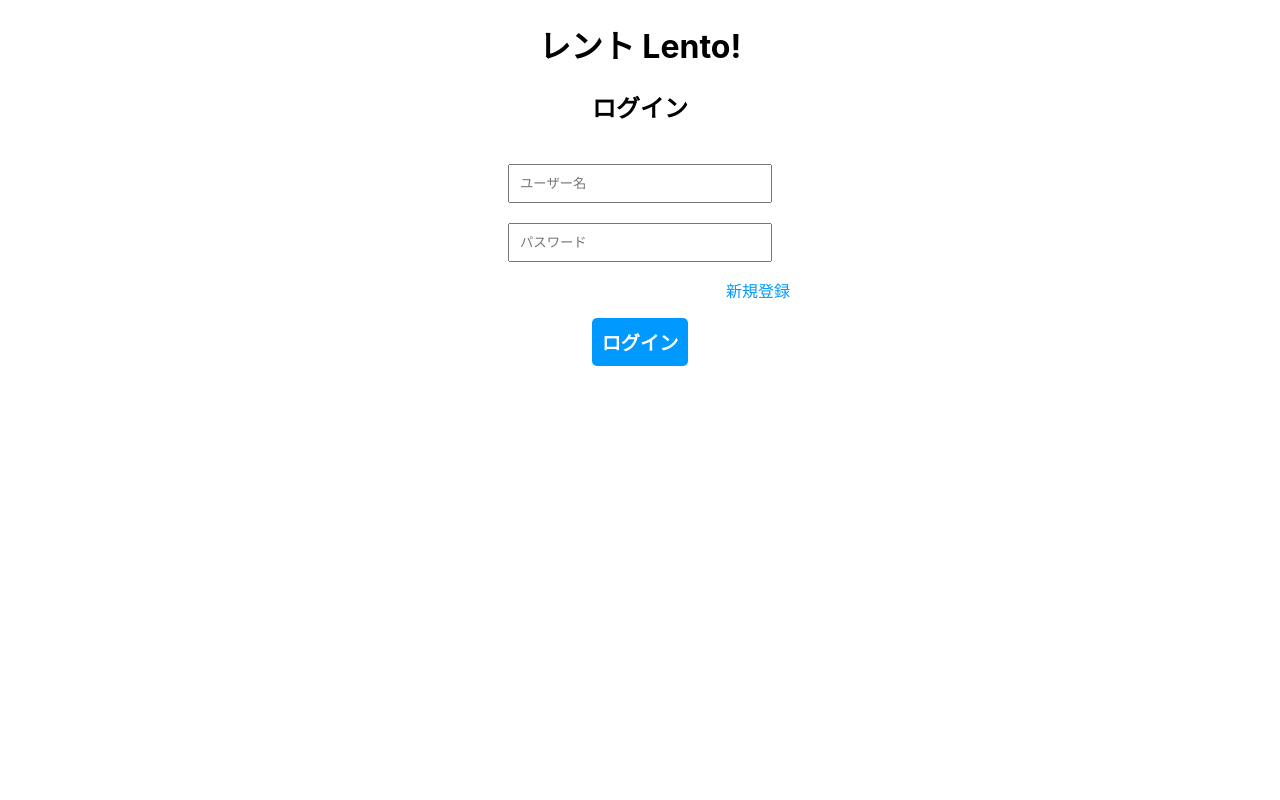
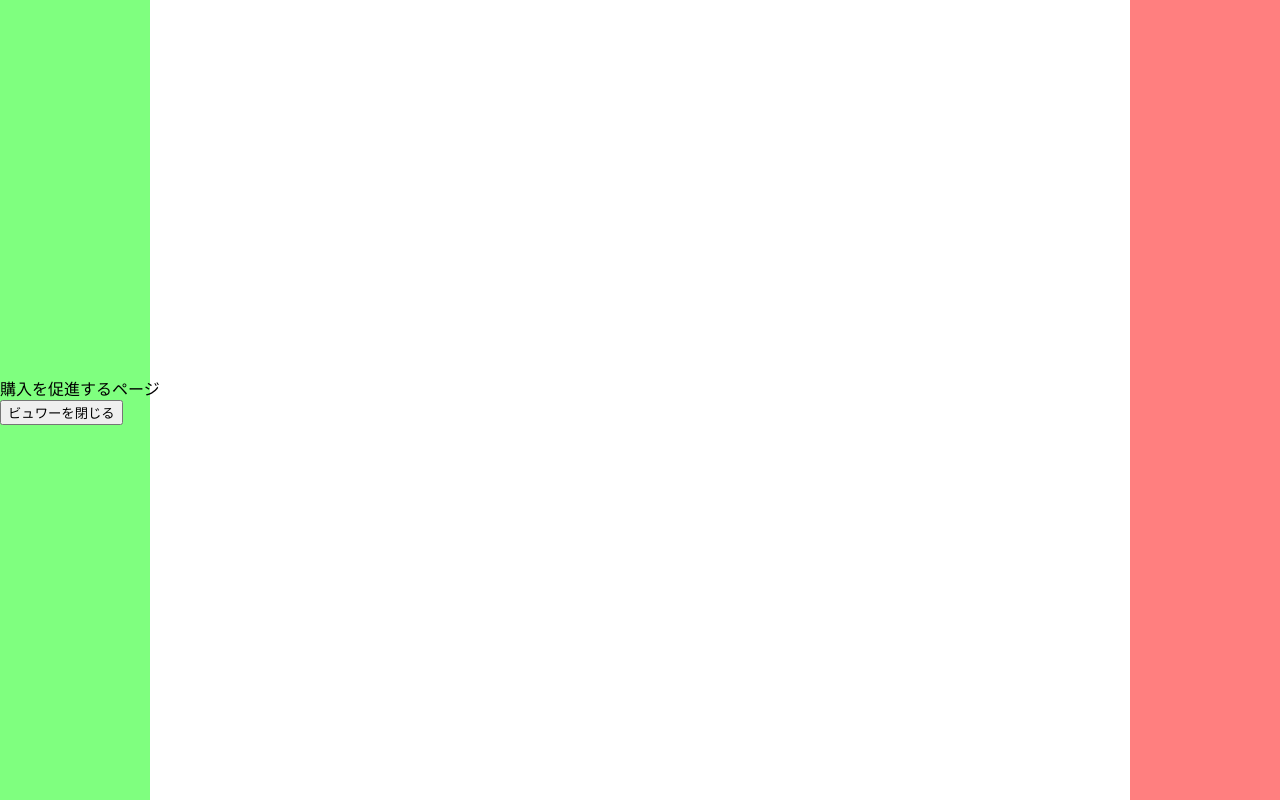
Before and after one commit to Hobiron03/lend, a React (Create React App) app in the folder lend_frontend/: page / in a window 1280 px wide. Built offline with nearby package versions, Linux system fonts and the light colour scheme.

Commit message:
ビュワーを実装

```diff
--- a/lend_frontend/src/App.scss
+++ b/lend_frontend/src/App.scss
@@ -1,5 +1,6 @@
 @import "./components/Login/_Login.scss";
 @import "./components/Screen/Screen";
+@import "./components/Viewer/Viewer";
 @import "./components/organizations/TabBar/TabBar";
 @import "./components/organizations/AppBar/AppBar";
 @import "./components/organizations/BottomBar/BottomBar";
--- a/lend_frontend/src/App.tsx
+++ b/lend_frontend/src/App.tsx
@@ -6,11 +6,12 @@ import { TabBar } from "./components/organizations/TabBar/TabBar";
 import AppBar from "./components/organizations/AppBar/AppBar";
 import BottomBar from "./components/organizations/BottomBar/BottomBar";
 import "./App.scss";
+import Viewer from './components/Viewer/Viewer'
 
 function App() {
   return (
     <div className="App">
-      <Login />
+      <Viewer />
     </div>
   );
 }
--- a/lend_frontend/src/components/Screen/Screen.tsx
+++ b/lend_frontend/src/components/Screen/Screen.tsx
@@ -1,9 +1,9 @@
-import React from 'react';
+import React, { ReactNode } from 'react';
 import AppBar from '../organizations/AppBar/AppBar';
 import BottomBar from '../organizations/BottomBar/BottomBar';
 
 interface Props{
-	children: JSX.Element
+	children: ReactNode
 }
 
 /**
--- /dev/null
+++ b/lend_frontend/src/components/Viewer/Viewer.tsx
@@ -0,0 +1,51 @@
+import React, { useState } from 'react';
+import { useHistory } from 'react-router-dom';
+import image1 from '../../assets/p1.png';
+import image2 from '../../assets/p2.png';
+import image3 from '../../assets/p3.png';
+import image4 from '../../assets/p4.png';
+
+const images = [image1, image2, image3, image4];
+const Viewer = () => {
+	const [page, setPage] = useState(4);
+
+	const handlePageNext = () => {
+		if(page != images.length){
+			setPage(page => page + 1);
+		}
+	}
+
+	const handlePageBack = () => {
+		if(0 < page){
+			setPage(page => page - 1);
+		}
+	}
+
+	const history = useHistory();
+	const handleCloseViewer = () => {
+		history.push('/mybook');
+	}
+
+	return (
+		<div className="viewer">
+			{
+				page < images.length ? (
+					<img className="viewer-image" src={images[page]}/>
+				) : (
+					// TODO: yuta-ike 最後に挿入するページ。何表示するか。
+					<div className="additional-page">
+						<div>購入を促進するページ</div>
+						{/* TODO: yuta-ike ボタンのデザイン */}
+						<div>
+							<button onClick={handleCloseViewer}>ビュワーを閉じる</button>
+						</div>
+					</div>
+				)
+			}
+			<div className="navigation-next" onClick={handlePageNext}/>
+			<div className="navigation-back" onClick={handlePageBack}/>
+		</div>
+	)
+}
+
+export default Viewer;
--- /dev/null
+++ b/lend_frontend/src/components/Viewer/_Viewer.scss
@@ -0,0 +1,38 @@
+.viewer{
+	display: flex;
+	flex-direction: column;
+	align-items: stretch;
+	justify-content: center;
+	height: 100vh;
+
+	.viewer-image{
+		max-width: 100vw;
+		max-height: 80vh;
+	}
+
+	.navigation-next{
+		position: absolute;
+		width: 50vw;
+		height: 100vh;
+		max-width: 150px;
+		background: rgba(255, 0, 0, 0.5);
+		z-index: 1;
+		top: 0;
+		right: 0;
+	}
+
+	.navigation-back{
+		position: absolute;
+		width: 50vw;
+		height: 100vh;
+		max-width: 150px;
+		background: rgba(0, 255, 0, 0.5);
+		z-index: 1;
+		top: 0;
+		left: 0;
+	}
+
+	.additional-page{
+		z-index: 3;
+	}
+}
--- a/lend_frontend/src/components/organizations/AppBar/_AppBar.scss
+++ b/lend_frontend/src/components/organizations/AppBar/_AppBar.scss
@@ -3,6 +3,7 @@
 	top: 0;
 	width: 100vw;
 	box-sizing: border-box;
+	z-index: 10;
 
 	display: flex;
 	flex-direction: row;
--- a/lend_frontend/src/components/organizations/BottomBar/_BottomBar.scss
+++ b/lend_frontend/src/components/organizations/BottomBar/_BottomBar.scss
@@ -8,6 +8,7 @@ $bottombar-selected-color: rgb(118, 165, 118);
 	bottom: 0;
 	width: 100vw;
 	box-sizing: border-box;
+	z-index: 10;
 
 	display: flex;
 	flex-direction: row;
```
